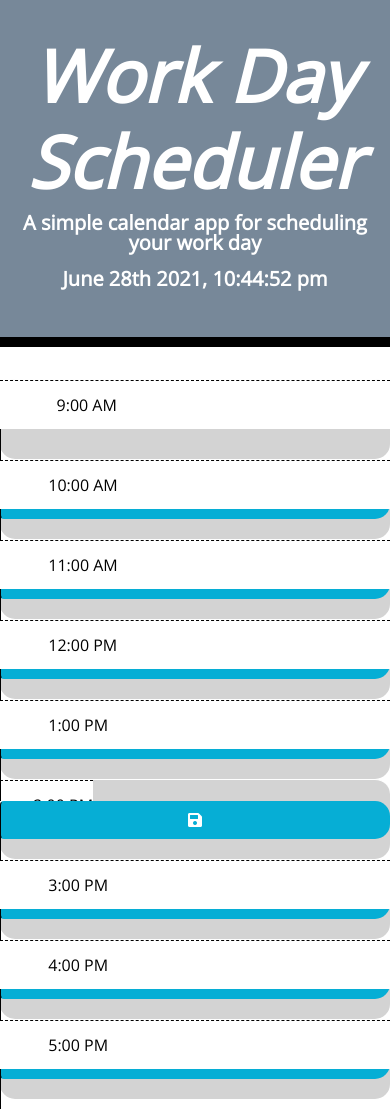
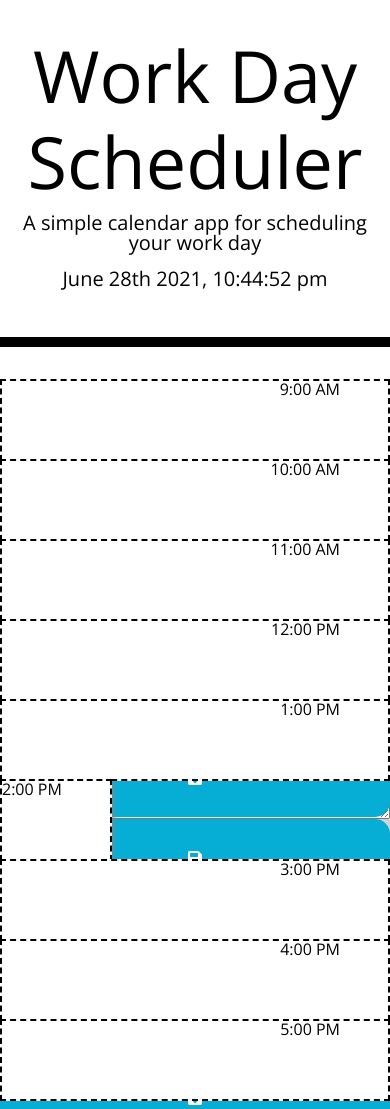
Before and after one commit to Sydcreel/work-day-scheduler, a plain HTML site: page index.html in a window 390 px wide. Shown: the top 1109 px of the page. Drawn offline with nearby package versions, Linux system fonts and the light colour scheme.

Commit message:
edit css

```diff
--- a/style.css
+++ b/style.css
@@ -1,84 +1,115 @@
+/* Body styles*/
 body {
   font-family: 'Open Sans', sans-serif;
-  font-size: 16px;
+  font-size: 1rem;
   line-height: 1;
+  padding-bottom: 4rem;
 }
-
-textarea{
-  background: transparent;
-  border: none;
-  resize: none;
-  color: #000000;
-  border-left: 1px solid black;
-  padding: 10px;
-}
-
+/* Hero styles*/
 .jumbotron {
   text-align: center;
-  background-color: lightslategray;
+  background-color: transparent;
   color: black;
   border-radius: 0;
   border-bottom: 10px solid black;
 }
 
-.display-3 {
-  color: white;
-  font-style: italic;
-  font-weight: bold;
+header h1 {
+  font-size: 5vw;
 }
-
-.lead {
-  color: white;
-  font-weight: bold;
-}
-
 .description{
   white-space: pre-wrap;
 }
 
-.time-block{
-  text-align: center;
-  border-radius: 15px;
-}
+
+/*time-block styles*/
 
 .row {
-  white-space: pre-wrap;
   height: 80px;
-  border-top: 1px solid white;;
 }
 
 .hour {
   background-color: #ffffff;
   color: #000000;
-  border-top: 1px dashed #000000;
-  display: inline-flex;
+  border: 2px dashed;
+  border-collapse: collapse;
   text-align: right;
+  height: 82px;
+  box-shadow: 5px 0 5px -4px #888;
+  z-index: 1;
 }
 
+.activity {
+  height:78px;
+  align-self: center;
+  padding-left: 3px;
+  padding-right: 3px;
+}
+
+.activity-text {
+  border-color: rgba(0, 0, 0, 0);
+  color: #000000;
+  background: transparent;
+  resize: none;
+  padding: 10px;
+}
+
+
+    /*Time status audit styles*/
 .past {
   background-color: #d3d3d3;
-  color: white;
 }
 
 .present {
   background-color: #ff6961;
-  color: white;
 }
 
 .future {
   background-color: #77dd77;
-  color: white;
 }
 
 .saveBtn {
-  border-left: 1px solid black;
   border-top-right-radius: 15px;
   border-bottom-right-radius: 15px;
   background-color: #06AED5;
   color: white;
+  height:78px;
+  align-self: center;
+  box-shadow: -5px 0px 5px -2px #888;
+  z-index: 1;
 }
 
-.saveBtn i:hover {
-  font-size: 20px;
+.saveBtn:hover {
+  color: black;
   transition: all .3s ease-in-out;
 }
+
+
+/* footer styles*/
+footer {
+  height: 5vh;
+  border-top: solid 2px;
+}
+
+/* media queries*/
+/* screen sizes smaller than 768px */
+@media screen and (max-width: 767px) {
+  header h1 {
+    font-size: 15vw;
+  }
+
+  .hour {
+    padding-right: 3rem;
+  }
+
+  .activity {
+    max-width: 70%;
+  }
+}
+
+@media screen and (max-width: 400px) {
+  header #date {
+    font-size: 5vw;
+
+  }
+}
```
